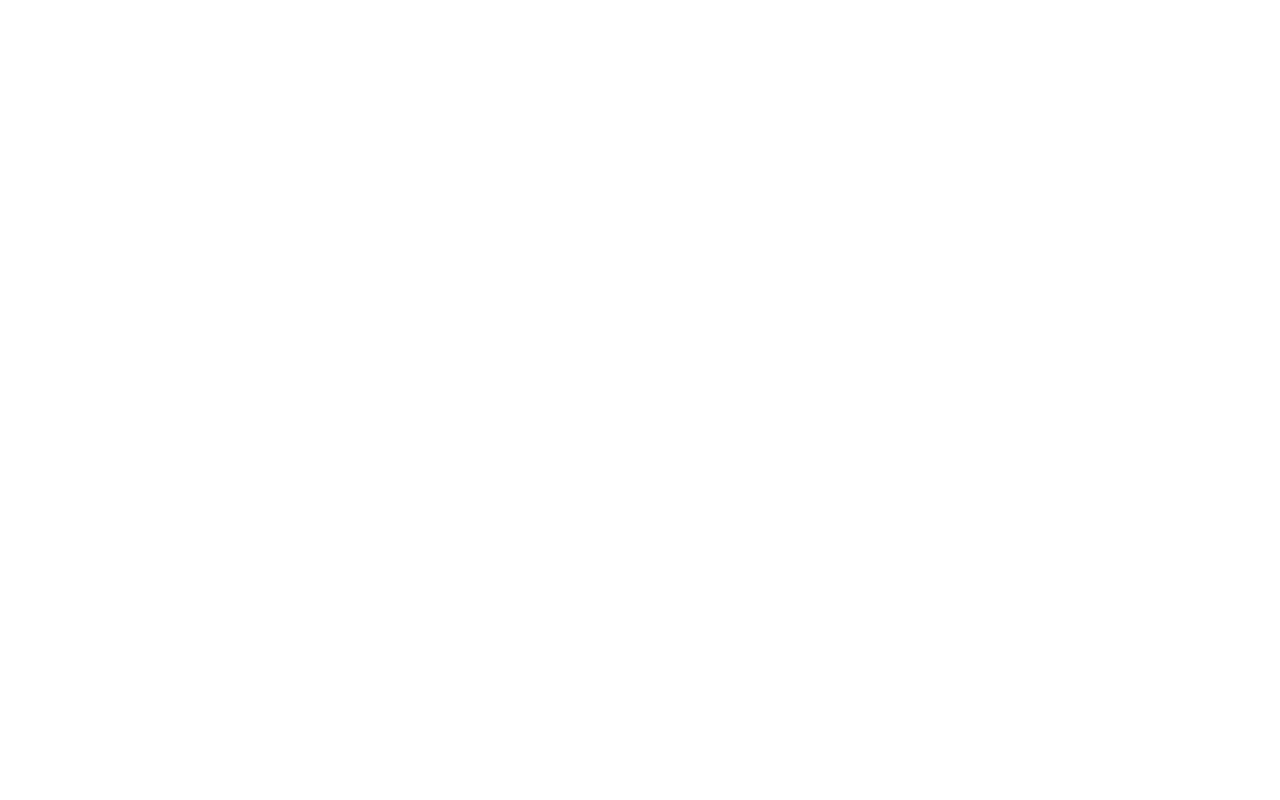
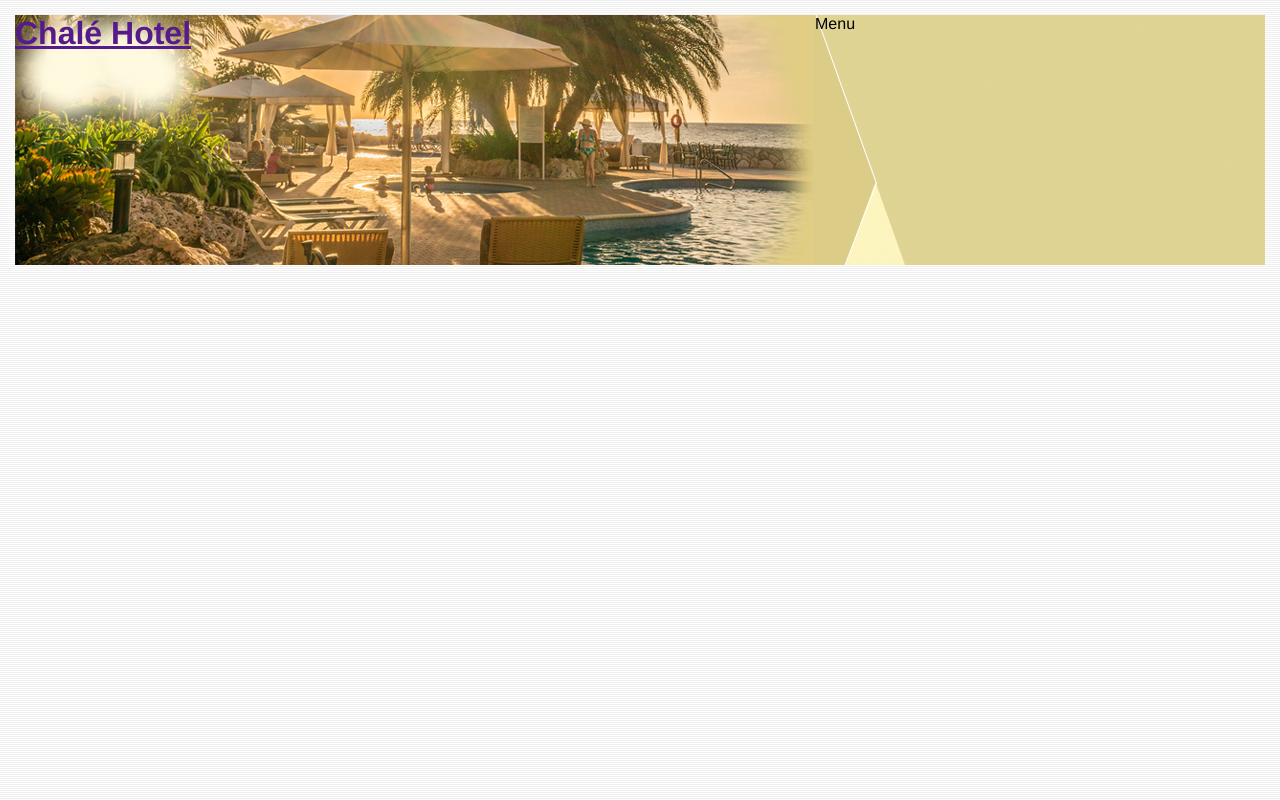
Before and after one commit to robernar2011/Chale-Hotel, a plain HTML site: page index.html in a window 1280 px wide. Drawn offline with Linux system fonts and the light colour scheme.

Commit message:
Create Top of the site

```diff
--- a/estilo.css
+++ b/estilo.css
@@ -0,0 +1,41 @@
+/* Site Structure */
+
+*{
+	margin: 0;
+	padding: 0;
+}
+
+body{
+	font-family: Helvetica, "Trebuchet MS", sans-serif;
+	background: #fff url(imagens/bg.png);
+	margin: 15px;
+}
+
+#container{
+	background: #ede9cc;
+}
+
+#topo{
+	position: relative;
+	background: #dbcd87;
+	height: 15.4em;
+	min-height: 250px;
+}
+
+#area-logo{
+	position: absolute;
+	background: url(imagens/topo-imagem-principal2.png) no-repeat;
+	width: 100%;
+	height: 250px;
+	top: 0;
+	left: 0;
+}
+
+#area-menu{
+	position: absolute;
+	background: url(imagens/topo-imagem-lateral.png) no-repeat;
+	width: 450px;
+	height: 250px;
+	top: 0;
+	right: 0;
+}
--- a/index.html
+++ b/index.html
@@ -5,7 +5,24 @@
 		<title>Chalé Hotel</title>
 		<link rel="stylesheet" type="text/css" href="estilo.css">
 	</head>
+
 	<body>
+
+		<div id="container"> <!-- Container Start -->
+			<div id="topo"> <!-- Topo Start -->
+
+				<div id="area-logo">
+					<h1>
+						<a href="">Chalé Hotel</a>
+					</h1>
+				</div>
+
+				<div id="area-menu">
+					Menu
+				</div>
+
+			</div> <!-- Topo End -->
+		</div> <!-- Container End -->
 
 	</body>
 </html>
```
